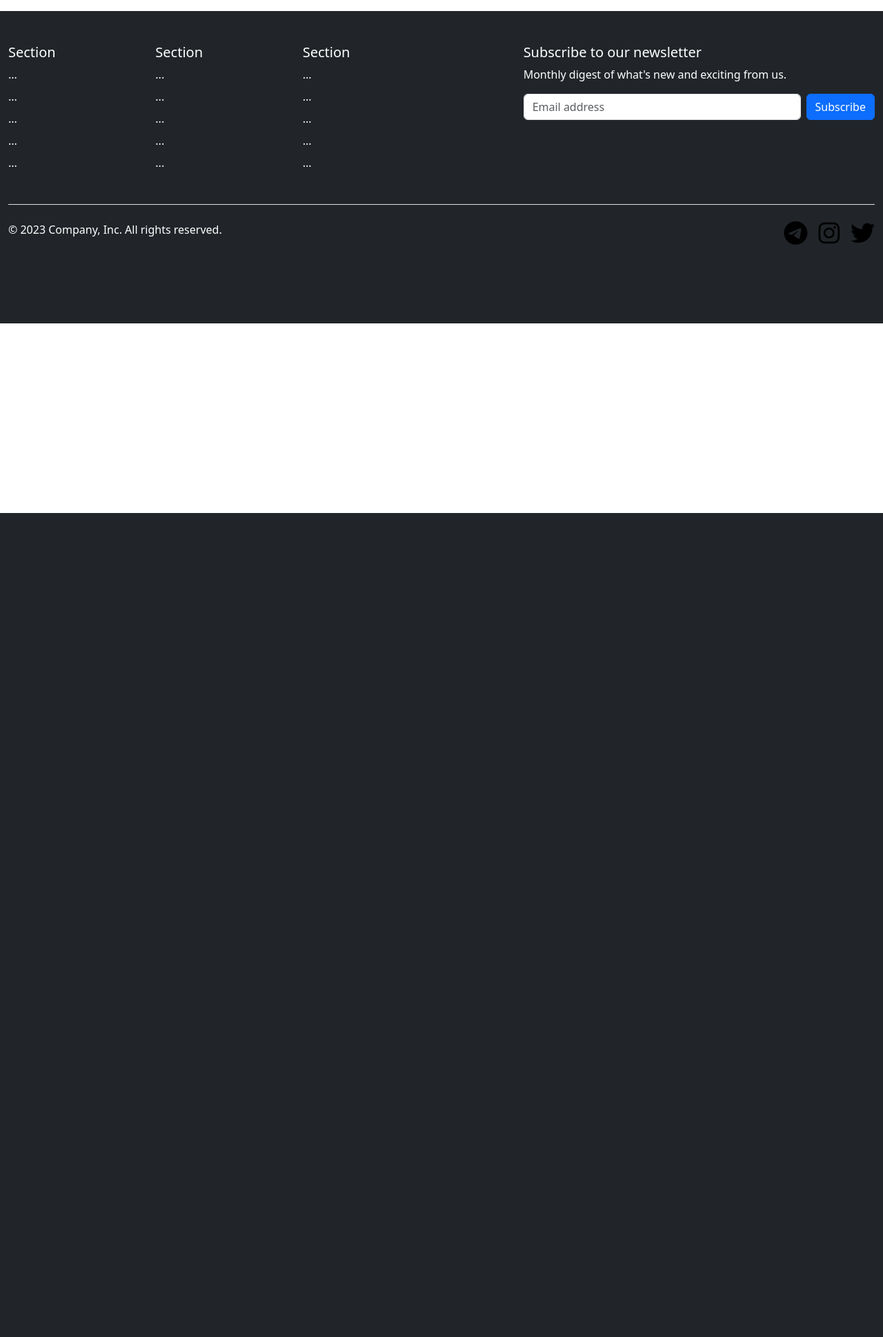
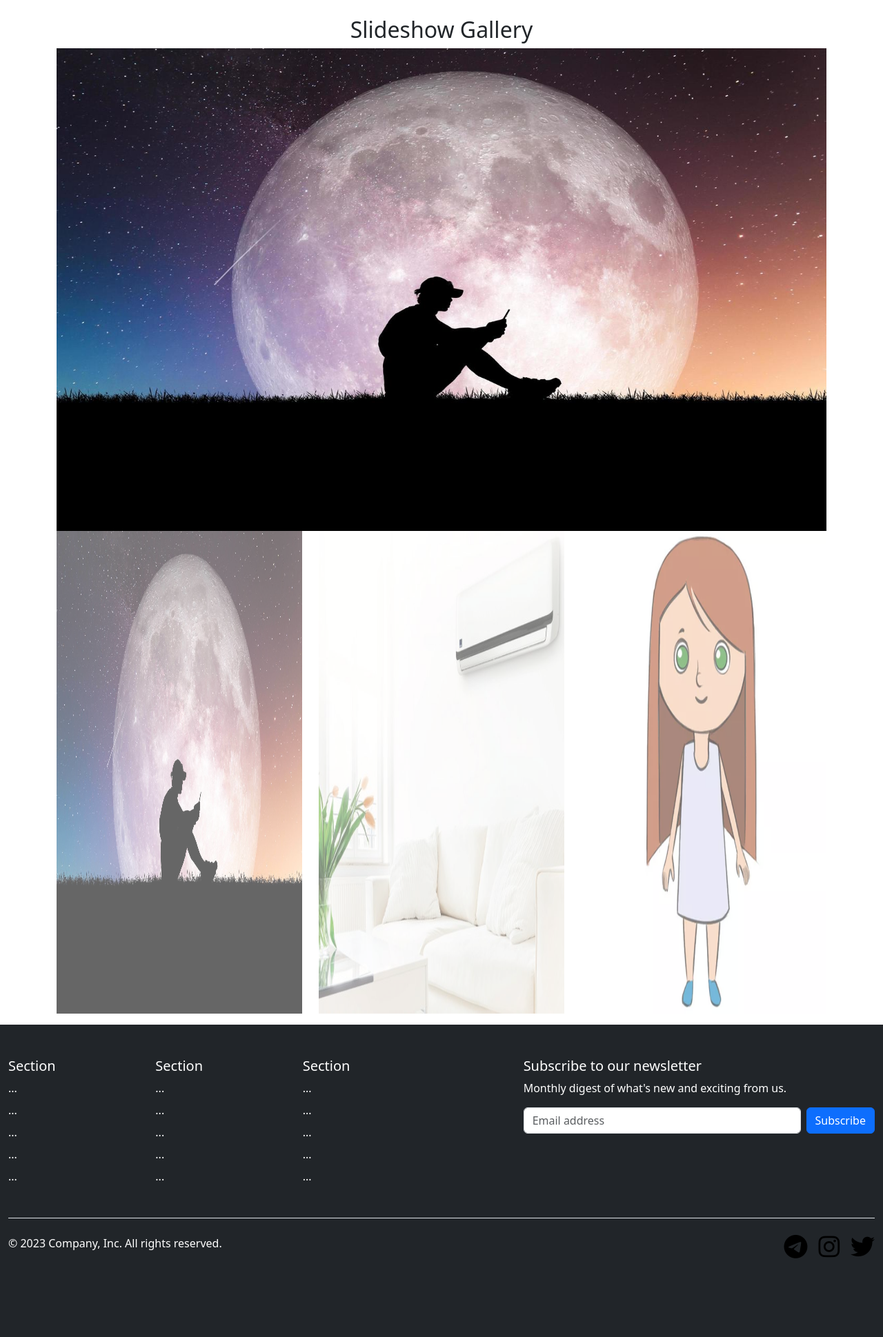
Before and after one commit to erf04/pro-mahoor, a Django app: page /products/1/ in a window 1280 px wide. Shown: the part 56-1995 px from the top of the page at 69% size. Before the commit the page ends 800 px from the top, so only its background shows below. Run offline with Django 4.2, Linux system fonts and the light colour scheme; data comes from the database, SQL or seed files in the repository; both versions use the stored data as it was after the commit; some libraries are stand-ins or nearby versions.

Commit message:
seeproduct page

```diff
--- a/mahoortah/pages/templates/seeproduct.html
+++ b/mahoortah/pages/templates/seeproduct.html
@@ -1,4 +1,124 @@
-{% extends 'base.html' %}
-{% block content %}
+{% extends 'base.html' %} {% block content %}
+<br />
 
-{% endblock %}
+<style>
+  .dots {
+    opacity: 0.6;
+  }
+
+  .active,
+  .dots:hover {
+    opacity: 1;
+  }
+</style>
+<body>
+  <h2 style="text-align: center">Slideshow Gallery</h2>
+
+  <div class="container">
+    <div class="mySlides">
+      <img id="img" src="{{thepro.main_image.url}}" style="width: 100%" />
+    </div>
+  <!-- {% for image in images %}
+    <div class="mySlides">
+      <img src="{{image.images.url}}" style="width: 100%" />
+    </div>
+  {%endfor%} -->
+    <!-- <div class="mySlides">
+      <img src="../../static/img/pic.jpg" style="width: 100%" />
+    </div>
+
+    <div class="mySlides">
+      <img src="../../static/img/tiger.jpg" style="width: 100%" />
+    </div>
+
+    <div class="mySlides">
+      <img src="../../static/img/banana.jpg" style="width: 100%" />
+    </div>
+
+    <div class="mySlides">
+      <img src="../../static/img/duck.jpg" style="width: 100%" />
+    </div> -->
+
+    <div class="row">
+      <div class="col">
+        <img
+          class="dots"
+          src="{{thepro.main_image.url}}"
+          style="width: 100%"
+
+        />
+      </div>
+      <!-- <script>
+        let i=2;
+      </script> -->
+      {% for image in images %}
+
+      <div class="col">
+        <img
+          class="dots"
+          src="{{image.images.url}}"
+          style="width: 100%"
+        />
+      </div>
+
+      {% endfor %}
+      <!-- <div class="col">
+        <img
+          class="dots"
+          src="../../static/img/pic.jpg"
+          style="width: 100%"
+          onclick="currentSlide(3)"
+        />
+      </div>
+      <div class="col">
+        <img
+          class="dots"
+          src="../../static/img/tiger.jpg"
+          style="width: 100%"
+          onclick="currentSlide(4)"
+        />
+      </div> -->
+    </div>
+  </div>
+
+  <script>
+
+
+    // function plusSlides(n) {
+    //   showSlides((slideIndex += n));
+    // }
+
+    // function currentSlide(n) {
+    //   showSlides((slideIndex = n));
+
+    // }
+
+    // function showSlides(n) {
+    //   let i;
+    //   let slides = document.getElementsByClassName("mySlides");
+    //   let dots = document.getElementsByClassName("dots");
+    //   if (n > slides.length) slideIndex = 1;
+    //   if (n < 1) slideIndex = slides.length;
+
+    //   for (i = 0; i < slides.length; i++) {
+    //     slides[i].style.display = "none";
+    //   }
+    //   for (i = 0; i < dots.length; i++) {
+    //     dots[i].className = dots[i].className.replace(" active", "");
+    //   }
+    //   slides[slideIndex - 1].style.display = "block";
+    //   dots[slideIndex - 1].className += " active";
+    // }
+
+    // $(".dots").click(()=>{
+    //   console.log($(this).attr("src"));
+    // })
+    var products=document.getElementsByClassName("dots");
+    for (let i = 0; i< products.length; i++) {
+      products[i].addEventListener("click",function(){
+        document.getElementById("img").src=products[i].src;
+      })
+    }
+  </script>
+  {% endblock %}
+</body>
--- a/mahoortah/pages/views.py
+++ b/mahoortah/pages/views.py
@@ -45,8 +45,11 @@ def contact(request):
 
 def seeproduct(request,product_id):
     thepro=product.objects.get(pk=product_id)
+    images=ProImage.objects.filter(pro_id=product_id)
     return render(request,'seeproduct.html',{
         "thepro":thepro,
+        "images":images,
+
     })
 
 def typefilter(request,product_type):
```
Also changed, not shown: mahoortah/db.sqlite3, mahoortah/media/uploadedimages/Split_System_Air_Conditioners.jpg (added), mahoortah/media/uploadedimages/how-to-draw-a-girl_fxpczcp.webp (added).
